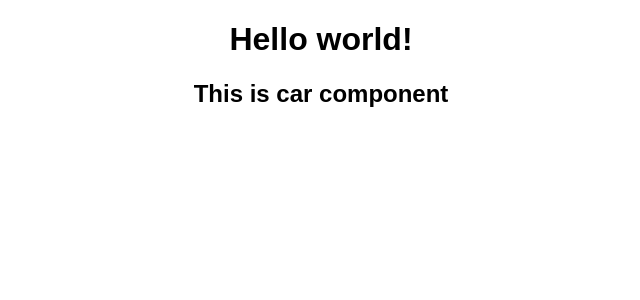
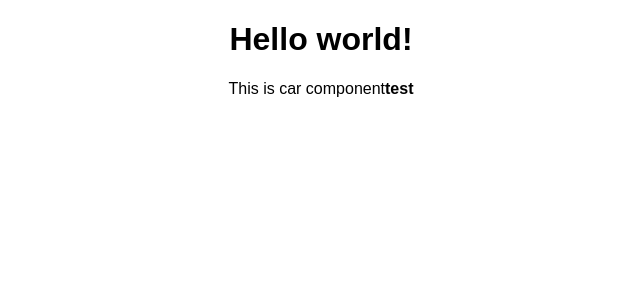
Before and after one commit to Home7-ru/react, a React (Create React App) app: page / in a window 1280 px wide. Shown: the top 300 px of the page, without its empty margins (319-959 px from the left). Built offline with nearby package versions, Linux system fonts and the light colour scheme.

Commit message:
различные варианты создания компанента

```diff
--- a/src/Car/Car.js
+++ b/src/Car/Car.js
@@ -1,9 +1,29 @@
 import React from 'react';
 
-function Car(){
-    return(
-        <h2>This is car component</h2>
-    )
-}
+// function Car(){
+//     return(
+//         <div>This is car component</div>
+//     )
+// }
+
+
+//можно так
+// const Car =()=>{
+//     return(
+//         <div>This is car component</div>
+//     )
+// }
+
+//можно так
+
+//const Car =()=>(<div>This is car component</div>)
+
+//a можно так
+const Car =()=>(
+    <div>This is car component
+    <strong>test</strong>
+    </div>
+
+)
 
 export default Car
```
